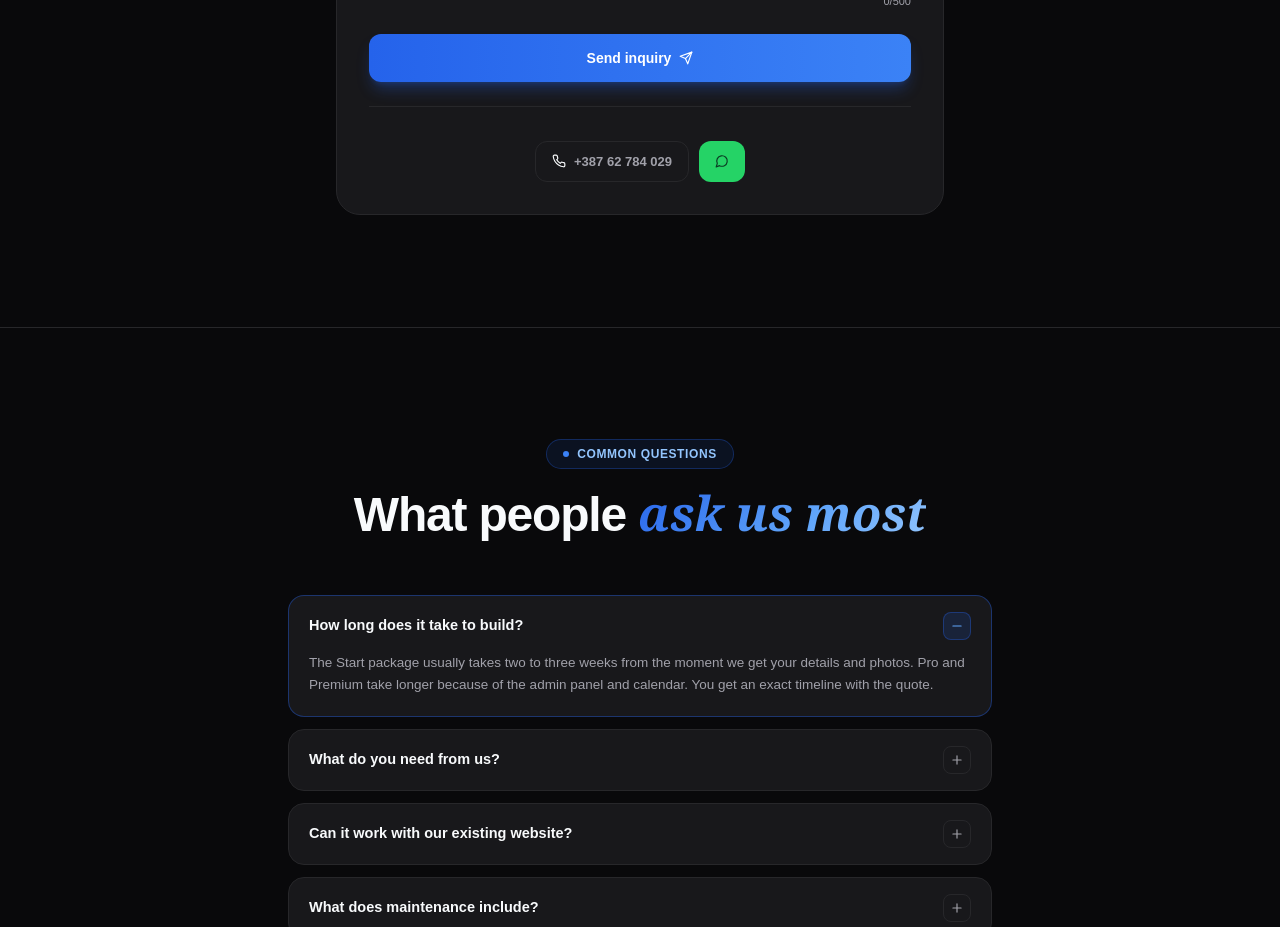
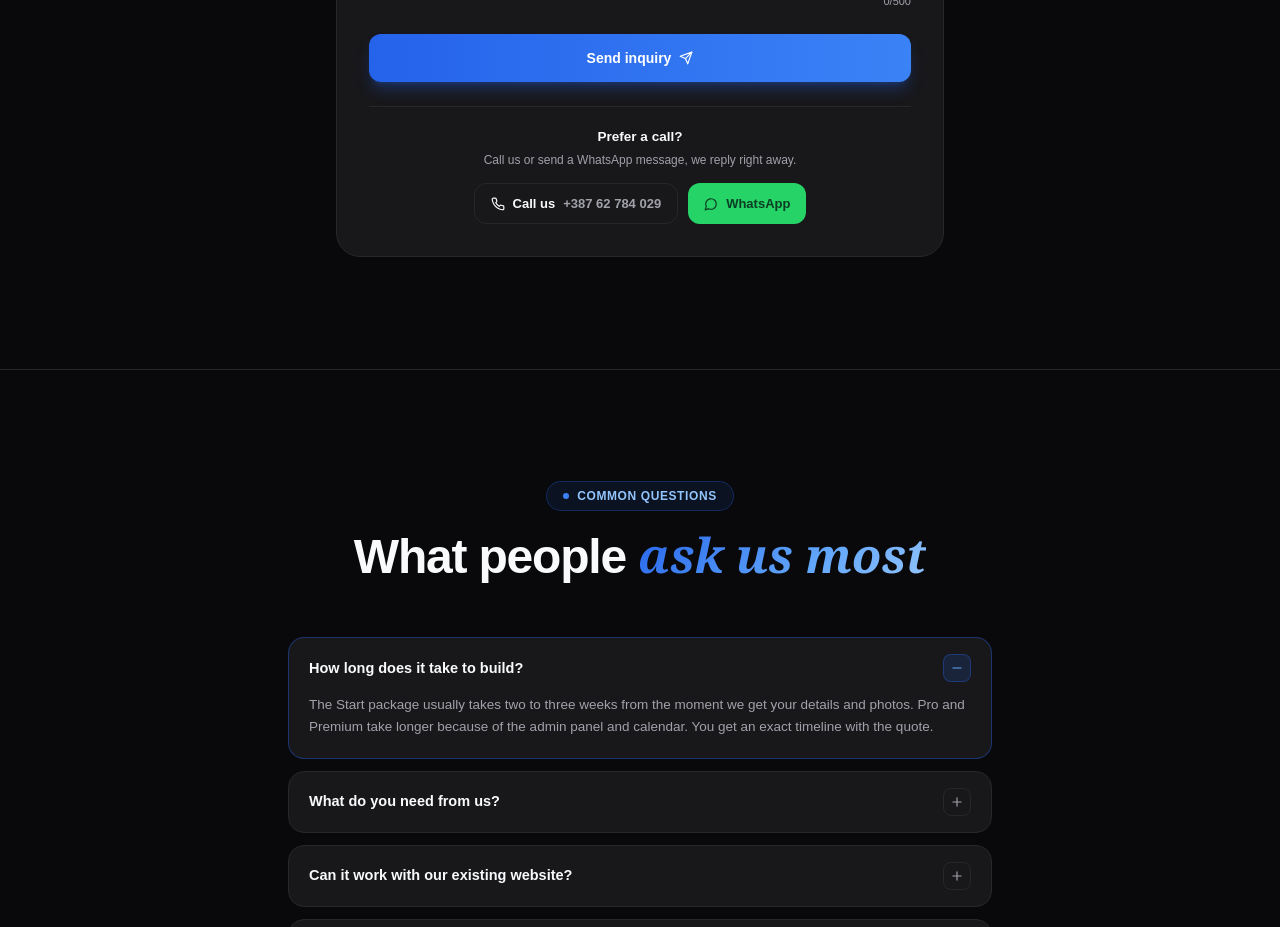
Before and after one commit to Bakeee99/mehiccdev, a Next.js app: page /rjesenja/rent-a-car in a window 1280 px wide. Shown: the part 7420-8347 px from the top of the page. Built offline with nearby package versions, Linux system fonts and the light colour scheme.

Commit message:
fix: dodan rentACarCopy sa tekstovima za direktni kontakt

```diff
--- a/components/rjesenja/rentACarCopy.ts
+++ b/components/rjesenja/rentACarCopy.ts
@@ -166,6 +166,10 @@ export const COPY = {
       email: "Email",
       note: "Nešto dodatno",
       noteHint: "Opcionalno, do 500 znakova",
+      directTitle: "Radije telefonom?",
+      directSub: "Nazovite ili pišite na WhatsApp, javljamo se odmah.",
+      callBtn: "Nazovite",
+      waBtn: "WhatsApp",
       submit: "Pošaljite upit",
       submitting: "Šaljem…",
       choose: "Odaberite",
@@ -346,6 +350,10 @@ export const COPY = {
       email: "Email",
       note: "Anything else",
       noteHint: "Optional, up to 500 characters",
+      directTitle: "Prefer a call?",
+      directSub: "Call us or send a WhatsApp message, we reply right away.",
+      callBtn: "Call us",
+      waBtn: "WhatsApp",
       submit: "Send inquiry",
       submitting: "Sending…",
       choose: "Choose",
```
Also changed, not shown: PROCITAJ-ME.txt.
